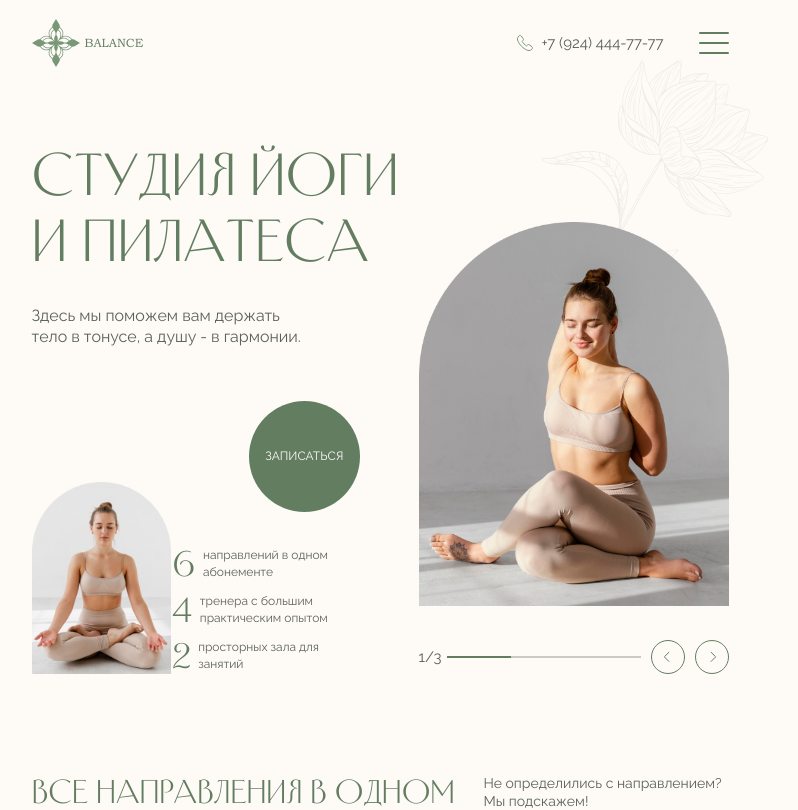
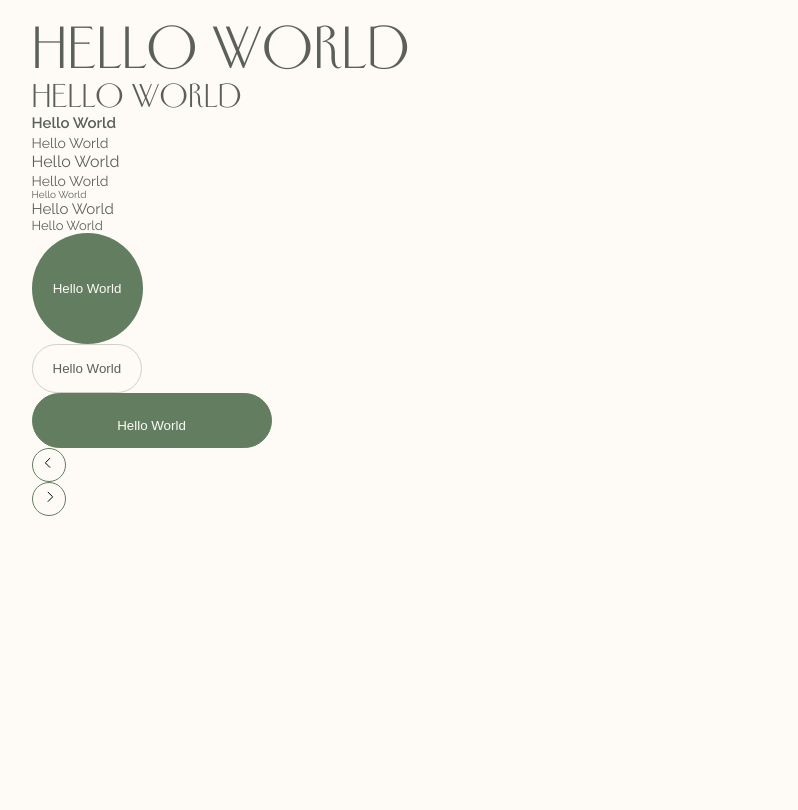
Before and after one commit to Microseversk/Yoga-landing, a React (Vite) app: page / in a window 1280 px wide. Shown: the top 810 px of the page, without its empty margins (260-1058 px from the left). Built offline with nearby package versions, Linux system fonts and the light colour scheme; data requests are answered from the project's data file.

Commit message:
Day 11
-Add ui kit

```diff
--- a/src/App.tsx
+++ b/src/App.tsx
@@ -1,19 +1,58 @@
-import DirectionsInSub from "./components/directionsInSub/DirectionsInSub";
-import Home from "./components/mainSection/Mainsection";
-import Navbar from "./components/navbar/Navbar";
-import Schedule from "./components/schedule/Schedule";
-import TrainingCost from "./components/trainingCost/TrainingCost";
+import Button from "./components/shared/button/Button";
+import Typography from "./components/shared/typography/Typography";
 import "./index.scss";
 
 function App() {
   return (
     <main className="wrapper">
-      <Navbar />
+      {/* <Navbar />
 
       <Home />
       <DirectionsInSub />
       <TrainingCost />
-      <Schedule />
+      <Schedule /> */}
+      <div style={{ display: "flex", flexDirection: "column" }}>
+        <Typography variant="h1">Hello World</Typography>
+        <Typography variant="h2">Hello World</Typography>
+        <Typography variant="h3">Hello World</Typography>
+        <Typography variant="h4">Hello World</Typography>
+        <Typography variant="p1">Hello World</Typography>
+        <Typography variant="p2">Hello World</Typography>
+        <Typography variant="p3">Hello World</Typography>
+        <Typography variant="button">Hello World</Typography>
+        <Typography variant="menu">Hello World</Typography>
+        <Button variant="buttom">Hello World</Button>
+        <Button variant="dirs">Hello World</Button>
+        <Button variant="feedback">Hello World</Button>
+        <Button variant="sliderLeft">
+          <svg
+            width="20"
+            height="20"
+            viewBox="0 0 20 20"
+            fill="none"
+            xmlns="http://www.w3.org/2000/svg"
+          >
+            <path
+              d="M11.1574 5.00012L6.40031 9.75721C6.35094 9.80659 6.35094 9.88664 6.40031 9.93601L11.1574 14.6931"
+              stroke="currentColor"
+            />
+          </svg>
+        </Button>
+        <Button variant="sliderRight">
+          <svg
+            width="20"
+            height="20"
+            viewBox="0 0 20 20"
+            fill="none"
+            xmlns="http://www.w3.org/2000/svg"
+          >
+            <path
+              d="M8.84308 5.00024L13.6002 9.75734C13.6496 9.80671 13.6496 9.88676 13.6002 9.93614L8.84308 14.6932"
+              stroke="currentColor"
+            />
+          </svg>
+        </Button>
+      </div>
     </main>
   );
 }
--- /dev/null
+++ b/src/components/shared/button/Button.module.scss
@@ -0,0 +1,131 @@
+@import "../../../styles/mixins.scss";
+@import "../../../styles/variables.scss";
+
+%button {
+  transition: all $transition;
+  border: 1px solid $accent-color;
+}
+
+.buttom {
+  @extend %button;
+  position: relative;
+  width: 155px;
+  height: 155px;
+  border-radius: 50%;
+  border: none;
+  background-color: $accent-color;
+  color: $bg-color;
+
+  &::before {
+    content: "";
+    position: absolute;
+    width: 100px;
+    height: 100px;
+    z-index: -10;
+    background-image: url("/assets/flower-button.svg");
+    background-size: contain;
+    background-repeat: no-repeat;
+    top: 50%;
+    left: 50%;
+    transform: translate(-50%, -50%);
+    transition: all $transition;
+  }
+
+  &:hover::before {
+    width: 347px;
+    height: 300px;
+
+    @include respond(tablet) {
+      width: 234px;
+      height: 230px;
+    }
+  }
+
+  @include respond(tablet) {
+    width: 111px;
+    height: 111px;
+  }
+
+  @include respond(mobile) {
+    &::before {
+      display: none;
+    }
+    width: 111px;
+    height: 111px;
+  }
+}
+
+.dirs {
+  @extend %button;
+  width: fit-content;
+  padding: 16px 32px 16px 32px;
+  color: $text-color;
+  background-color: $bg-color;
+  border: 1px solid #d2cfc7;
+  border-radius: 30px;
+
+  &:hover {
+    border-color: $accent-color;
+  }
+
+  &:active {
+    color: $bg-color;
+    background-color: $accent-color;
+    border-color: $accent-color;
+  }
+
+  @include respond(tablet) {
+    padding: 16px 20px 16px 20px;
+  }
+
+  @include respond(mobile) {
+    padding: 15px 20px 15px 20px;
+  }
+}
+
+.feedback {
+  @extend %button;
+  width: 240px;
+  height: 55px;
+  padding: 24px, 56px, 24px, 56px;
+  border-radius: 52.99px;
+  background-color: $accent-color;
+  color: $bg-color;
+
+  &:hover {
+    background-color: $bg-color;
+    color: $accent-color;
+    border-color: $accent-color;
+  }
+
+  @include respond(tablet) {
+    padding: 24px 56px 24px 56px;
+  }
+
+  @include respond(mobile) {
+    padding: 20px 40px 20px 40px;
+  }
+}
+
+%slider {
+  @extend %button;
+  background-color: $bg-color;
+  width: 34px;
+  height: 34px;
+  border-radius: 50%;
+  border: 1px solid $accent-color;
+  color: 1px solid $accent-color;
+
+  &:hover {
+    background-color: $accent-color;
+    color: $bg-color;
+  }
+}
+
+.sliderLeft {
+  @extend %slider;
+}
+
+.sliderRight {
+  @extend %slider;
+}
--- /dev/null
+++ b/src/components/shared/button/Button.tsx
@@ -0,0 +1,16 @@
+import styles from "./Button.module.scss";
+
+interface IButtonProps extends React.ButtonHTMLAttributes<HTMLButtonElement> {
+  children?: React.ReactNode;
+  variant?: "buttom" | "dirs" | "feedback" | "sliderLeft" | "sliderRight";
+}
+
+const Button = ({ className, ...props }: IButtonProps) => {
+  return (
+    <button className={`${styles[`${props.variant}`]} ${className}`} {...props}>
+      {props.children}
+    </button>
+  );
+};
+
+export default Button;
--- /dev/null
+++ b/src/components/shared/typography/Typography.module.scss
@@ -0,0 +1,110 @@
+@import "../../../styles/mixins.scss";
+@import "../../../styles/variables.scss";
+
+.h1 {
+  font-family: "NewYorkerC 400";
+  font-size: 84px;
+  line-height: 100.8px;
+  letter-spacing: 0.7%;
+
+  @include respond(tablet) {
+    font-size: 54px;
+    line-height: 59.4px;
+  }
+
+  @include respond(mobile) {
+    font-size: 48px;
+    line-height: 52.8px;
+  }
+}
+
+.h2 {
+  font-family: "NewYorkerC 400";
+  font-size: 48px;
+  line-height: 57.6px;
+  letter-spacing: 0.7%;
+
+  @include respond(tablet) {
+    font-size: 30px;
+    line-height: 36px;
+  }
+
+  @include respond(mobile) {
+    font-size: 26px;
+    line-height: 31.2px;
+  }
+}
+
+.h3 {
+  font-family: "Raleway 600";
+  font-size: 24px;
+  line-height: 31.2px;
+
+  @include respond(tablet) {
+    font-size: 15px;
+    line-height: 19.5px;
+  }
+
+  @include respond(mobile) {
+    font-size: 15px;
+    line-height: 19.5px;
+  }
+}
+
+.h4 {
+  font-family: "Raleway 400";
+  font-size: 20px;
+  line-height: 26px;
+
+  @include respond(tablet) {
+    font-size: 14px;
+    line-height: 18.2px;
+  }
+
+  @include respond(mobile) {
+    font-size: 16px;
+    line-height: 20.8px;
+  }
+}
+
+.p1 {
+  font-family: "Raleway 400";
+  font-size: 16px;
+  line-height: 20.8px;
+}
+
+.p2 {
+  font-family: "Raleway 400";
+  font-size: 14px;
+
+  @include respond(mobile) {
+    font-size: 13px;
+  }
+}
+
+.p3 {
+  font-family: "Raleway 400";
+  font-size: 10px;
+
+  @include respond(mobile) {
+    font-size: 10px;
+  }
+}
+
+.button {
+  font-family: "Raleway 400";
+  font-size: 15px;
+
+  @include respond(mobile) {
+    font-size: 15px;
+  }
+}
+
+.menu {
+  font-family: "Raleway 400";
+  font-size: 13px;
+
+  @include respond(mobile) {
+    font-size: 13px;
+  }
+}
--- /dev/null
+++ b/src/components/shared/typography/Typography.tsx
@@ -0,0 +1,17 @@
+import styles from "./Typography.module.scss";
+
+interface ITypographyProps {
+  children?: React.ReactNode;
+  className?: string;
+  variant?: "h1" | "h2" | "h3" | "h4" | "p1" | "p2" | "p3" | "button" | "menu";
+}
+
+const Typography = (props: ITypographyProps) => {
+  return (
+    <span className={`${styles[`${props.variant}`]} ${props.className}`}>
+      {props.children}
+    </span>
+  );
+};
+
+export default Typography;
--- a/src/styles/_variables.scss
+++ b/src/styles/_variables.scss
@@ -11,3 +11,7 @@ $bookman-400: "Bookman 400";
 $raleway-400: "Raleway 400";
 $raleway-600: "Raleway 600";
 $newyorkerc-400: "NewYorkerC 400";
+
+// Other
+
+$transition: 0.3s;
```
